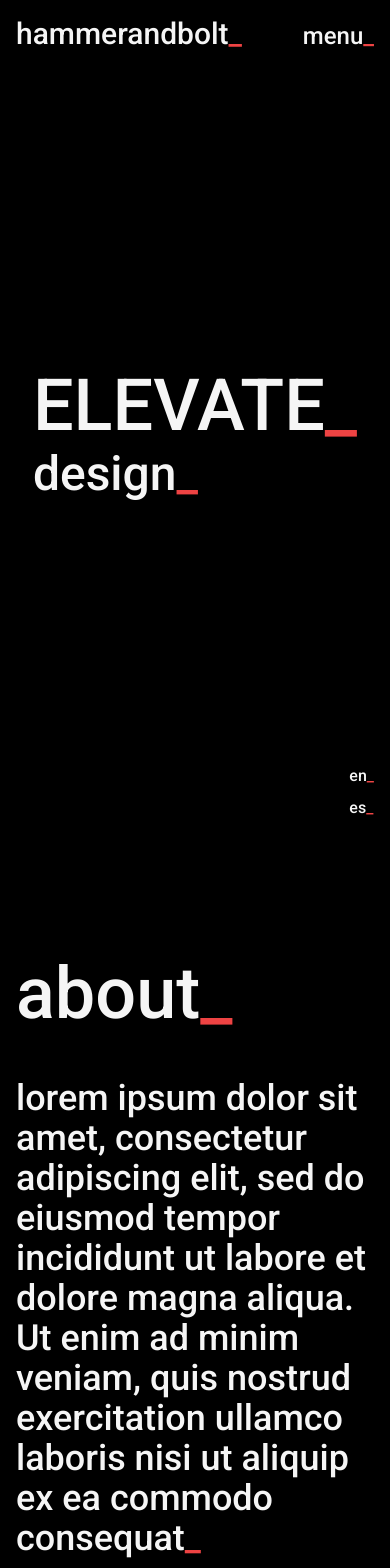
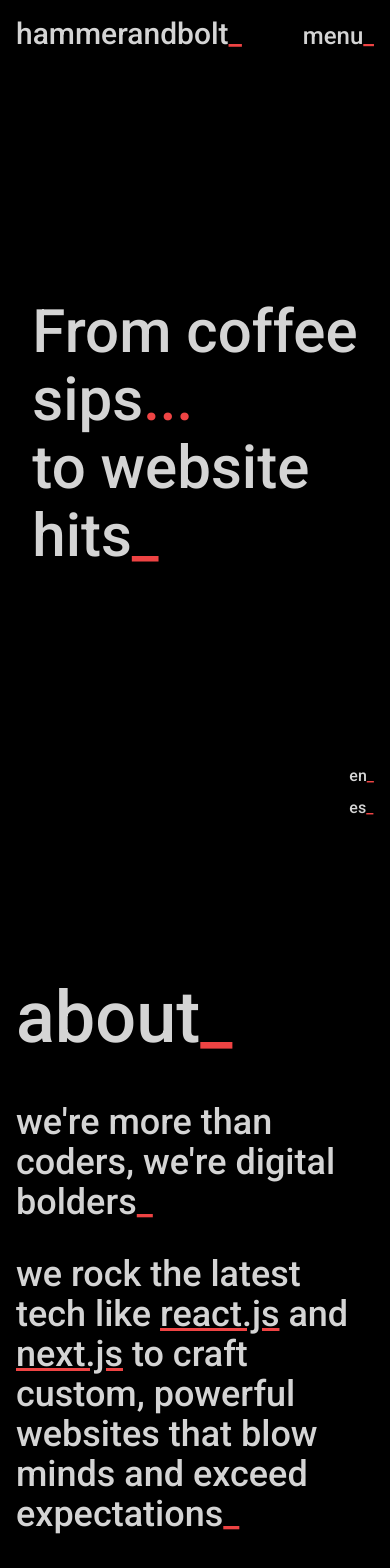
Before and after one commit to Robezq28/hammerandbolt_, a Next.js app: page / in a window 390 px wide. Shown: the top 1568 px of the page. Built offline with nearby package versions, Linux system fonts and the light colour scheme.

Commit message:
Changed text

```diff
--- a/app/globals.css
+++ b/app/globals.css
@@ -7,4 +7,5 @@ body {
   padding: 1rem;
   margin: 0 auto;
   background-color: black;
+  color: blue;
 }
--- a/components/About.js
+++ b/components/About.js
@@ -4,16 +4,21 @@ export default function About() {
   return (
     <div className='flex flex-col md:flex-row items-center justify-center h-screen'>
       <div className='w-full md:w-1/2 md:sticky top-1/2 transform -translate-y-1/2'>
-        <h2 className='text-neutral-100 text-7xl md:text-8xl xl:text-9xl font-medium group mb-2'>
+        <h2 className='text-neutral-300 text-7xl md:text-8xl xl:text-9xl font-medium group mb-2'>
           about<span className='text-red-500 animate-pulse'>_</span>
         </h2>
       </div>
       <div className='w-full md:w-2/3'>
-        <p className='text-neutral-100 text-4xl md:text-5xl xl:text-6xl font-medium group mb-2'>
-          lorem ipsum dolor sit amet, consectetur adipiscing elit, sed do
-          eiusmod tempor incididunt ut labore et dolore magna aliqua. Ut enim ad
-          minim veniam, quis nostrud exercitation ullamco laboris nisi ut
-          aliquip ex ea commodo consequat
+        <p className='text-neutral-300 text-4xl md:text-5xl xl:text-6xl font-medium group mb-2'>
+          we're more than coders, we're digital bolders
+          <span className='text-red-500 animate-pulse'>_</span>
+        </p>
+        <br />
+        <p className='text-neutral-300 text-4xl md:text-5xl xl:text-6xl font-medium group mb-2'>
+          we rock the latest tech like{" "}
+          <span className='underline decoration-red-500'>react.js</span> and{" "}
+          <span className='underline decoration-red-500'>next.js</span> to craft
+          custom, powerful websites that blow minds and exceed expectations
           <span className='text-red-500 animate-pulse'>_</span>
         </p>
       </div>
--- a/components/Hero.js
+++ b/components/Hero.js
@@ -4,11 +4,19 @@ export default function Hero() {
   return (
     <div className='flex items-center justify-center h-screen'>
       <div className=''>
-        <h2 className='text-neutral-100 text-7xl md:text-8xl xl:text-9xl  font-medium group flex mb-2'>
-          ELEVATE<span className='text-red-500 animate-pulse'>_</span>
+        <h2 className=' text-neutral-300 text-6xl md:text-8xl xl:text-9xl  font-medium group flex mb-2'>
+          From coffee
         </h2>
-        <h2 className='text-neutral-100 text-5xl md:text-6xl xl:text-7xl font-medium group flex mb-2 sm:mb-0 sm:mr-4'>
-          design<span className='text-red-500 animate-pulse'>_</span>
+        <h2 className=' text-neutral-300 text-6xl md:text-8xl xl:text-9xl  font-medium group flex mb-2'>
+          sips
+          <span className='text-red-500'>...</span>
+        </h2>
+        <h2 className=' text-neutral-300 text-6xl md:text-8xl xl:text-9xl font-medium group flex mb-2 sm:mb-0 sm:mr-4'>
+          to website
+        </h2>
+        <h2 className=' text-neutral-300 text-6xl md:text-8xl xl:text-9xl font-medium group flex mb-2 sm:mb-0 sm:mr-4'>
+          hits
+          <span className='text-red-500 animate-pulse'>_</span>
         </h2>
       </div>
     </div>
--- a/components/NavBar.js
+++ b/components/NavBar.js
@@ -15,7 +15,7 @@ export default function NavBar() {
   // Framer Motion variants for sidebar animation
   const sidebarVariants = {
     open: { x: 0 },
-    closed: { x: "100%" },
+    closed: { x: "300%" },
   };
 
   // This function closes the menu
@@ -63,7 +63,7 @@ export default function NavBar() {
       <a
         key={item}
         href='/'
-        className={`text-neutral-100 ${textSize} font-medium group flex mb-2 sm:mb-0 sm:mr-4`}
+        className={`text-neutral-300 ${textSize} font-medium group flex mb-2 sm:mb-0 sm:mr-4`}
       >
         {item}
         <span className='text-red-500 group-hover:animate-pulse'>_</span>
@@ -71,13 +71,13 @@ export default function NavBar() {
     ));
 
   return (
-    <div className='fixed top-0 w-full' style={{ zIndex: 10000 }}>
+    <div className='fixed top-0 w-full' style={{ zIndex: 30000 }}>
       {/* Mobile Menu */}
       <div className='flex justify-start items-center lg:hidden'>
         <div className='flex items-end justify-between w-full py-4 pr-8 bg-black'>
           <a
             href='/'
-            className='text-neutral-100 text-3xl lg:text-6xl font-medium'
+            className='text-neutral-300 text-3xl lg:text-6xl font-medium'
           >
             hammerandbolt<span className='text-red-500 animate-pulse'>_</span>
           </a>
@@ -85,7 +85,7 @@ export default function NavBar() {
             className='text-white text-xl '
             onClick={() => setIsOpen(true)}
           >
-            <span className='text-neutral-100 text-2xl lg:text-6xl font-medium'>
+            <span className='text-neutral-300 text-2xl lg:text-6xl font-medium'>
               menu<span className='text-red-500 animate-pulse'>_</span>
             </span>
 
@@ -107,10 +107,10 @@ export default function NavBar() {
         >
           <div>
             <button
-              className='text-neutral-100 pt-4 pb-4 flex items-end justify-end'
+              className='text-neutral-300 pt-4 pb-4 flex items-end justify-end'
               onClick={closeMenu}
             >
-              <span className='text-neutral-100 text-2xl lg:text-6xl font-medium'>
+              <span className='text-neutral-300 text-2xl lg:text-6xl font-medium'>
                 close<span className='text-red-500 animate-pulse'>_</span>
               </span>
               {/* <XMarkIcon className='h-6 w-6' /> */}
@@ -127,7 +127,7 @@ export default function NavBar() {
         <div>
           <a
             href='/'
-            className='text-neutral-100 text-4xl sm:text-6xl font-medium'
+            className='text-neutral-300 text-4xl sm:text-6xl font-medium'
           >
             hammerandbolt<span className='text-red-500 animate-pulse'>_</span>
           </a>
```
